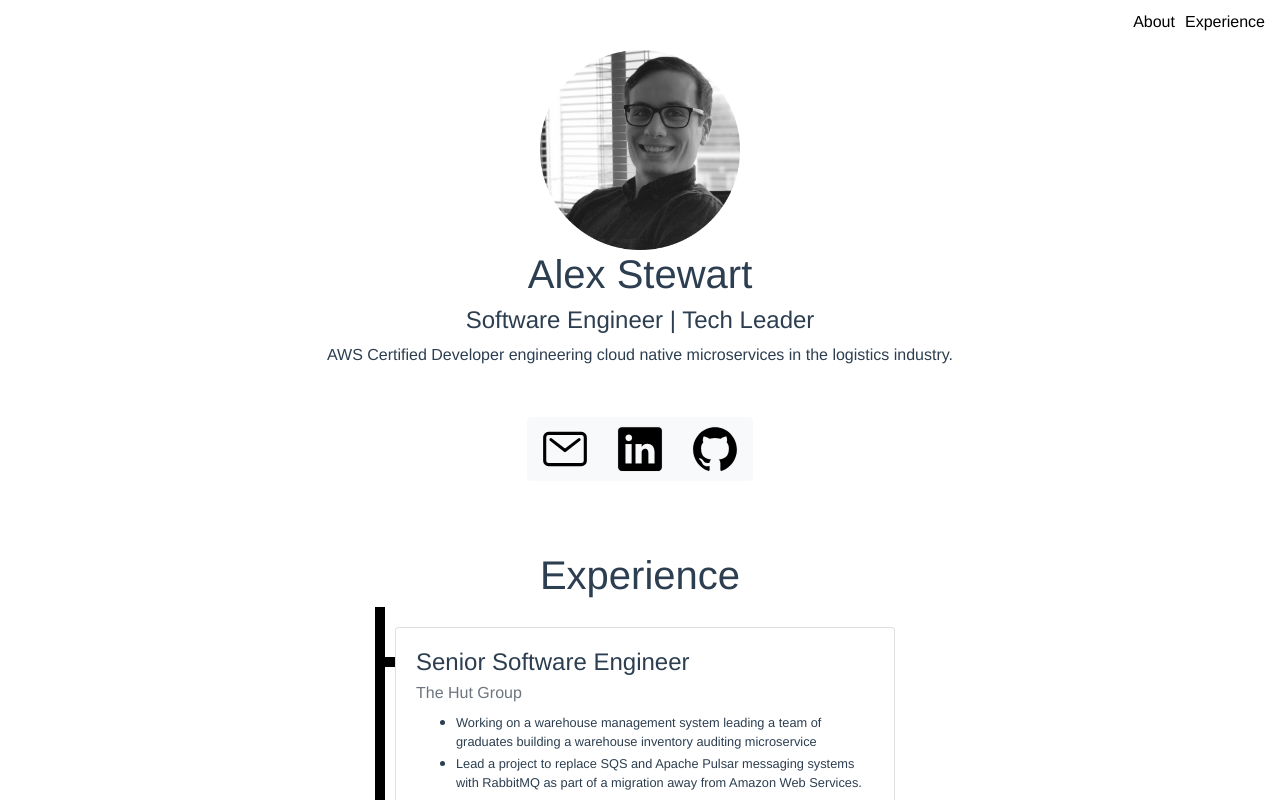
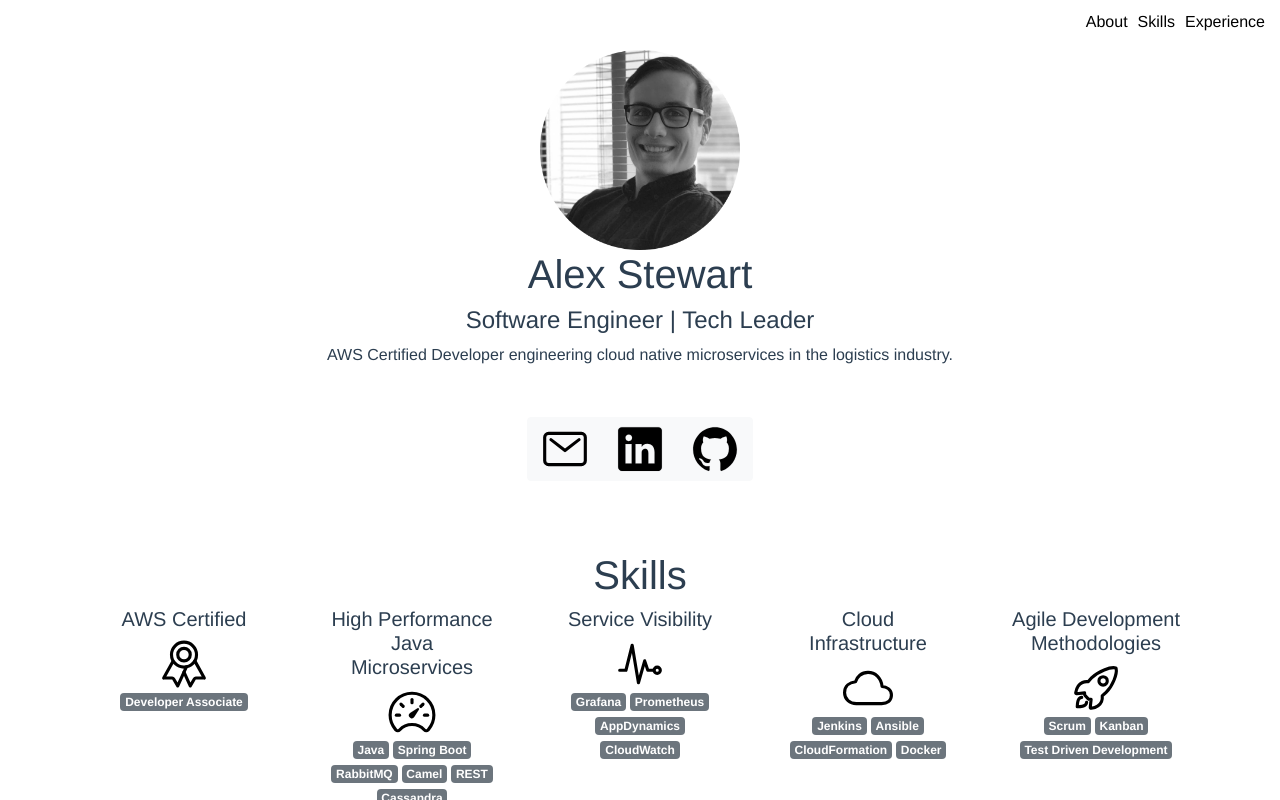
Before and after one commit to alex-stewart/professional-website, a Vue app in the folder frontend/: page / in a window 1280 px wide. Shown: the top 800 px of the page. Built offline with nearby package versions, Linux system fonts and the light colour scheme.

Commit message:
Started a skills section

```diff
--- a/frontend/src/components/Home.vue
+++ b/frontend/src/components/Home.vue
@@ -1,18 +1,21 @@
 <template>
     <div id="home">
         <About/>
+        <Skills/>
         <Experience/>
     </div>
 </template>
 
 <script>
     import Experience from './Experience';
+    import Skills from './Skills';
     import About from './About';
 
     export default {
         name: 'home',
         components: {
             About,
+            Skills,
             Experience
         }
     }
--- a/frontend/src/components/Navigation.vue
+++ b/frontend/src/components/Navigation.vue
@@ -1,6 +1,7 @@
 <template>
     <div>
-        <b-link class="nav-item" to="/">About</b-link>
+        <b-link class="nav-item" to="#about">About</b-link>
+        <b-link class="nav-item" to="#skills">Skills</b-link>
         <b-link class="nav-item" to="#experience">Experience</b-link>
     </div>
 </template>
--- /dev/null
+++ b/frontend/src/components/SkillSet.vue
@@ -0,0 +1,55 @@
+<template>
+    <div>
+        <b-container>
+            <b-col>
+                <b-row align-h="center">
+                    <div class="h5 text-center">
+                        {{skill.heading}}
+                    </div>
+                </b-row>
+                <b-row align-h="center">
+                    <IconBase>
+                        <component v-bind:is="skill.icon"/>
+                    </IconBase>
+                </b-row>
+                <b-row align-h="center">
+                    <div v-for="tech in skill.techList" v-bind:key="tech">
+                        <b-badge class="tech-badge">{{tech}}</b-badge>
+                    </div>
+                </b-row>
+            </b-col>
+        </b-container>
+    </div>
+</template>
+
+<script>
+    import IconBase from './icons/IconBase';
+    import MeterIcon from './icons/MeterIcon';
+    import MeritIcon from './icons/MeritIcon';
+    import PulseIcon from './icons/PulseIcon';
+    import CloudIcon from './icons/CloudIcon';
+    import RocketIcon from './icons/RocketIcon';
+
+    export default {
+        name: 'skillSet',
+        components: {
+            IconBase,
+            RocketIcon,
+            CloudIcon,
+            MeterIcon,
+            MeritIcon,
+            PulseIcon
+        },
+        props: {
+            skill: {
+                type: Object
+            }
+        },
+    }
+</script>
+
+<style>
+    .tech-badge {
+        margin: 2px;
+    }
+</style>
--- /dev/null
+++ b/frontend/src/components/Skills.vue
@@ -0,0 +1,63 @@
+<template>
+    <div id="skills">
+        <b-container>
+            <b-row align-h="center">
+                <div class="h1">Skills</div>
+            </b-row>
+        </b-container>
+        <b-container>
+            <b-row>
+                <b-col v-for="skill in skills" v-bind:key="skill">
+                    <SkillSet :skill="skill"></SkillSet>
+                </b-col>
+            </b-row>
+        </b-container>
+    </div>
+</template>
+
+<script>
+    import SkillSet from './SkillSet';
+
+    export default {
+        name: 'skills',
+        components: {
+            SkillSet
+        },
+        data: () => {
+            return {
+                skills: [
+                    {
+                        icon: 'MeritIcon',
+                        heading: 'AWS Certified',
+                        techList: ['Developer Associate']
+                    }, {
+                        icon: 'MeterIcon',
+                        heading: 'High Performance Java Microservices',
+                        techList: ['Java', 'Spring Boot', 'RabbitMQ', 'Camel', 'REST', 'Cassandra']
+                    },
+                    {
+                        icon: 'PulseIcon',
+                        heading: 'Service Visibility',
+                        techList: ['Grafana', 'Prometheus', 'AppDynamics', 'CloudWatch']
+                    },
+                    {
+                        icon: 'CloudIcon',
+                        heading: 'Cloud Infrastructure',
+                        techList: ['Jenkins', 'Ansible', 'CloudFormation', 'Docker']
+                    },
+                    {
+                        icon: 'RocketIcon',
+                        heading: 'Agile Development Methodologies',
+                        techList: ['Scrum', 'Kanban', 'Test Driven Development']
+                    }
+                ]
+            }
+        }
+    }
+</script>
+
+<style>
+    #skills {
+        padding-top: 20px;
+    }
+</style>
--- /dev/null
+++ b/frontend/src/components/icons/CloudIcon.vue
@@ -0,0 +1,17 @@
+<template>
+    <g>
+        <path d='M400,240c-8.89-89.54-71-144-144-144-69,0-113.44,48.2-128,96C68,198,16,235.59,16,304c0,66,54,112,120,112H396c55,0,100-27.44,100-88C496,268.18,443,242.24,400,240Z'
+              style='fill:none;stroke:#000;stroke-linejoin:round;stroke-width:32px'/>
+    </g>
+</template>
+
+<script>
+    export default {
+        props: {
+            title: {
+                type: String,
+                default: 'Cloud'
+            }
+        }
+    }
+</script>
--- /dev/null
+++ b/frontend/src/components/icons/MeritIcon.vue
@@ -0,0 +1,23 @@
+<template>
+    <g>
+        <circle cx='256' cy='160' r='128'
+                style='fill:none;stroke:#000;stroke-linecap:round;stroke-linejoin:round;stroke-width:32px'/>
+        <path d='M143.65,227.82,48,400l86.86-.42a16,16,0,0,1,13.82,7.8L192,480l88.33-194.32'
+              style='fill:none;stroke:#000;stroke-linecap:round;stroke-linejoin:round;stroke-width:32px'/>
+        <path d='M366.54,224,464,400l-86.86-.42a16,16,0,0,0-13.82,7.8L320,480,256,339.2'
+              style='fill:none;stroke:#000;stroke-linecap:round;stroke-linejoin:round;stroke-width:32px'/>
+        <circle cx='256' cy='160' r='64'
+                style='fill:none;stroke:#000;stroke-linecap:round;stroke-linejoin:round;stroke-width:32px'/>
+    </g>
+</template>
+
+<script>
+    export default {
+        props: {
+            title: {
+                type: String,
+                default: 'Merit'
+            }
+        }
+    }
+</script>
--- /dev/null
+++ b/frontend/src/components/icons/MeterIcon.vue
@@ -0,0 +1,28 @@
+<template>
+    <g>
+        <path d='M326.1,231.9l-47.5,75.5a31,31,0,0,1-7,7,30.11,30.11,0,0,1-35-49l75.5-47.5a10.23,10.23,0,0,1,11.7,0A10.06,10.06,0,0,1,326.1,231.9Z'/>
+        <path d='M256,64C132.3,64,32,164.2,32,287.9A223.18,223.18,0,0,0,88.3,436.4c1.1,1.2,2.1,2.4,3.2,3.5a25.19,25.19,0,0,0,37.1-.1,173.13,173.13,0,0,1,254.8,0,25.19,25.19,0,0,0,37.1.1l3.2-3.5A223.18,223.18,0,0,0,480,287.9C480,164.2,379.7,64,256,64Z'
+              style='fill:none;stroke:#000;stroke-linecap:round;stroke-linejoin:round;stroke-width:32px'/>
+        <line x1='256' y1='128' x2='256' y2='160'
+              style='fill:none;stroke:#000;stroke-linecap:round;stroke-miterlimit:10;stroke-width:32px'/>
+        <line x1='416' y1='288' x2='384' y2='288'
+              style='fill:none;stroke:#000;stroke-linecap:round;stroke-miterlimit:10;stroke-width:32px'/>
+        <line x1='128' y1='288' x2='96' y2='288'
+              style='fill:none;stroke:#000;stroke-linecap:round;stroke-miterlimit:10;stroke-width:32px'/>
+        <line x1='165.49' y1='197.49' x2='142.86' y2='174.86'
+              style='fill:none;stroke:#000;stroke-linecap:round;stroke-miterlimit:10;stroke-width:32px'/>
+        <line x1='346.51' y1='197.49' x2='369.14' y2='174.86'
+              style='fill:none;stroke:#000;stroke-linecap:round;stroke-miterlimit:10;stroke-width:32px'/>
+    </g>
+</template>
+
+<script>
+    export default {
+        props: {
+            title: {
+                type: String,
+                default: 'Meter'
+            }
+        }
+    }
+</script>
--- /dev/null
+++ b/frontend/src/components/icons/PulseIcon.vue
@@ -0,0 +1,19 @@
+<template>
+    <g>
+        <polyline points='48 320 112 320 176 64 240 448 304 224 336 320 400 320'
+                  style='fill:none;stroke:#000;stroke-linecap:round;stroke-linejoin:round;stroke-width:32px'/>
+        <circle cx='432' cy='320' r='32'
+                style='fill:none;stroke:#000;stroke-linecap:round;stroke-linejoin:round;stroke-width:32px'/>
+    </g>
+</template>
+
+<script>
+    export default {
+        props: {
+            title: {
+                type: String,
+                default: 'Pulse'
+            }
+        }
+    }
+</script>
--- /dev/null
+++ b/frontend/src/components/icons/RocketIcon.vue
@@ -0,0 +1,19 @@
+<template>
+    <g>
+        <path d='M461.81,53.81a4.4,4.4,0,0,0-3.3-3.39c-54.38-13.3-180,34.09-248.13,102.17a294.9,294.9,0,0,0-33.09,39.08c-21-1.9-42-.3-59.88,7.5-50.49,22.2-65.18,80.18-69.28,105.07a9,9,0,0,0,9.8,10.4l81.07-8.9a180.29,180.29,0,0,0,1.1,18.3,18.15,18.15,0,0,0,5.3,11.09l31.39,31.39a18.15,18.15,0,0,0,11.1,5.3,179.91,179.91,0,0,0,18.19,1.1l-8.89,81a9,9,0,0,0,10.39,9.79c24.9-4,83-18.69,105.07-69.17,7.8-17.9,9.4-38.79,7.6-59.69a293.91,293.91,0,0,0,39.19-33.09C427.82,233.76,474.91,110.9,461.81,53.81ZM298.66,213.67a42.7,42.7,0,1,1,60.38,0A42.65,42.65,0,0,1,298.66,213.67Z'
+              style='fill:none;stroke:#000;stroke-linecap:round;stroke-linejoin:round;stroke-width:32px'/>
+        <path d='M109.64,352a45.06,45.06,0,0,0-26.35,12.84C65.67,382.52,64,448,64,448s65.52-1.67,83.15-19.31A44.73,44.73,0,0,0,160,402.32'
+              style='fill:none;stroke:#000;stroke-linecap:round;stroke-linejoin:round;stroke-width:32px'/>
+    </g>
+</template>
+
+<script>
+    export default {
+        props: {
+            title: {
+                type: String,
+                default: 'Rocket'
+            }
+        }
+    }
+</script>
```
Also changed, not shown: frontend/src/components/icons/BulbIcon.vue (added, +25 -0 lines).
